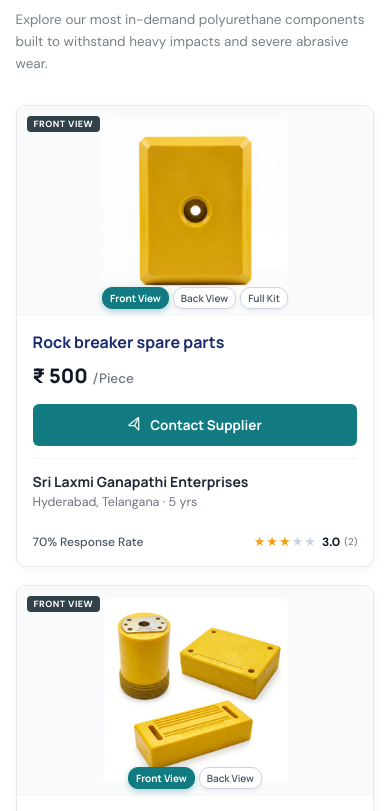
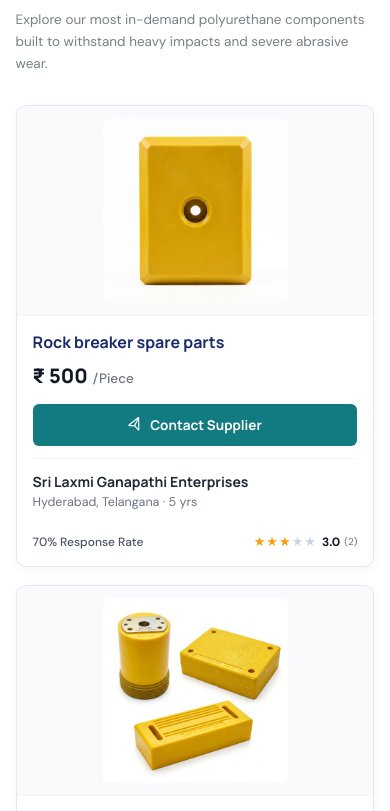
Before and after one commit to bharath7981/Company_website, a React (Vite) app: page / in a window 390 px wide. Shown: the part 1113-1924 px from the top of the page. Built offline with nearby package versions, Linux system fonts and the light colour scheme.

Commit message:
feat: remove front/back/side view switcher chips and badges from product cards

```diff
--- a/src/main.jsx
+++ b/src/main.jsx
@@ -340,29 +340,13 @@ function Logo({ onNavigate, isFooter = false }){
 }
 
 function ProductCard({ p, onSelectContact, onOpenDetails }){
-  const [viewIdx, setViewIdx] = useState(0);
-  const currentView = p.views[viewIdx] || p.views[0];
-
   return (
     <article className="product-b2b-card" key={p.id}>
-      <div className="product-b2b-img-wrap" onClick={()=>onOpenDetails(p, viewIdx)}>
-        <img src={currentView.src} alt={`${p.name} - ${currentView.label}`} className="product-b2b-img" />
-        <div className="view-angle-badge">{currentView.label}</div>
-        <div className="view-switcher-chips" onClick={e=>e.stopPropagation()}>
-          {p.views.map((v, i) => (
-            <button
-              key={v.label}
-              type="button"
-              className={`view-chip ${viewIdx === i ? "active" : ""}`}
-              onClick={()=>setViewIdx(i)}
-            >
-              {v.label}
-            </button>
-          ))}
-        </div>
+      <div className="product-b2b-img-wrap" onClick={()=>onOpenDetails(p, 0)}>
+        <img src={p.views[0]?.src} alt={p.name} className="product-b2b-img" />
       </div>
       <div className="product-b2b-body">
-        <h3 className="product-b2b-title" onClick={()=>onOpenDetails(p, viewIdx)}>{p.name}</h3>
+        <h3 className="product-b2b-title" onClick={()=>onOpenDetails(p, 0)}>{p.name}</h3>
         <div className="product-b2b-price">
           <strong>{p.price}</strong> <span className="unit">{p.unit}</span>
         </div>
--- a/src/styles.css
+++ b/src/styles.css
@@ -91,13 +91,6 @@ footer .logo{font-family:Manrope;font-size:18px;font-weight:800;letter-spacing:.
 .product-b2b-img-wrap{height:240px;background:#f8fafc;display:flex;align-items:center;justify-content:center;padding:16px;border-bottom:1px solid #f1f5f9;position:relative;cursor:pointer}
 .product-b2b-img{max-width:100%;max-height:100%;object-fit:contain;transition:.3s ease;border-radius:6px}
 .product-b2b-card:hover .product-b2b-img{transform:scale(1.05)}
-
-/* Multi-angle view badges & chips */
-.view-angle-badge{position:absolute;top:10px;left:10px;background:rgba(14,32,42,.85);color:#fff;font-size:10px;font-weight:700;text-transform:uppercase;letter-spacing:.05em;padding:3px 8px;border-radius:4px;backdrop-filter:blur(4px);pointer-events:none;z-index:2}
-.view-switcher-chips{position:absolute;bottom:8px;left:0;right:0;display:flex;justify-content:center;gap:6px;z-index:3;padding:0 8px}
-.view-chip{background:rgba(255,255,255,.92);border:1px solid #cbd5e1;color:#475569;font:600 11px Manrope;padding:3px 9px;border-radius:12px;cursor:pointer;transition:.15s;backdrop-filter:blur(4px);box-shadow:0 2px 4px rgba(0,0,0,.06)}
-.view-chip:hover{background:#fff;border-color:#127b82;color:#127b82}
-.view-chip.active{background:#127b82;color:#fff;border-color:#127b82;font-weight:700;box-shadow:0 2px 6px rgba(18,123,130,.35)}
 
 .product-b2b-body{padding:18px;display:flex;flex-direction:column;flex:1}
 .product-b2b-title{font:700 17px/1.35 Manrope;color:#1a2b6b;margin:0 0 10px;min-height:46px;cursor:pointer;transition:.15s}
@@ -381,9 +374,6 @@ footer{background:#091820;color:#fff;padding:70px 5.5% 20px}
   .product-grid{grid-template-columns:1fr;gap:18px}
   .product-b2b-card{border-radius:10px}
   .product-b2b-img-wrap{height:210px;padding:12px}
-  .view-angle-badge{font-size:9px;padding:2px 7px}
-  .view-switcher-chips{bottom:6px;gap:4px;padding:0 4px}
-  .view-chip{padding:3px 7px;font-size:10px;border-radius:10px}
   .product-b2b-body{padding:16px}
   .product-b2b-title{font-size:16px;min-height:auto;margin-bottom:8px}
   .product-b2b-price strong{font-size:20px}
```
